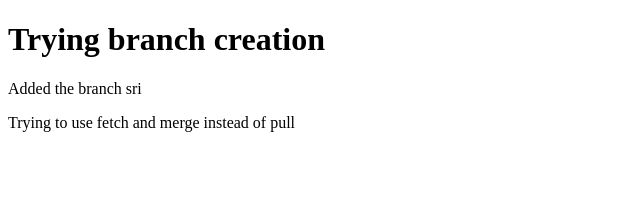
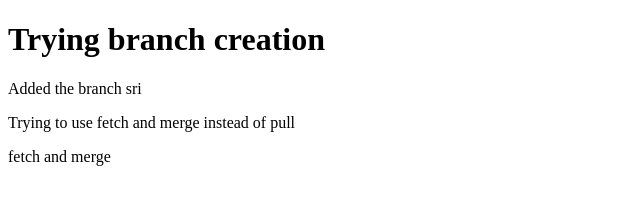
Before and after one commit to srilekha-123/firstgitbranch, a plain HTML site: page index.html in a window 1280 px wide. Shown: the whole page, without its empty margins (0-640 px from the left). Drawn offline with Linux system fonts and the light colour scheme.

Commit message:
fetch and merge

```diff
--- a/index.html
+++ b/index.html
@@ -9,5 +9,6 @@
     <h1>Trying branch creation</h1>
     <p>Added the branch sri</p>
     <p>Trying to use fetch and merge instead of pull</p>
+    <p>fetch and merge</p>
 </body>
 </html>
```
